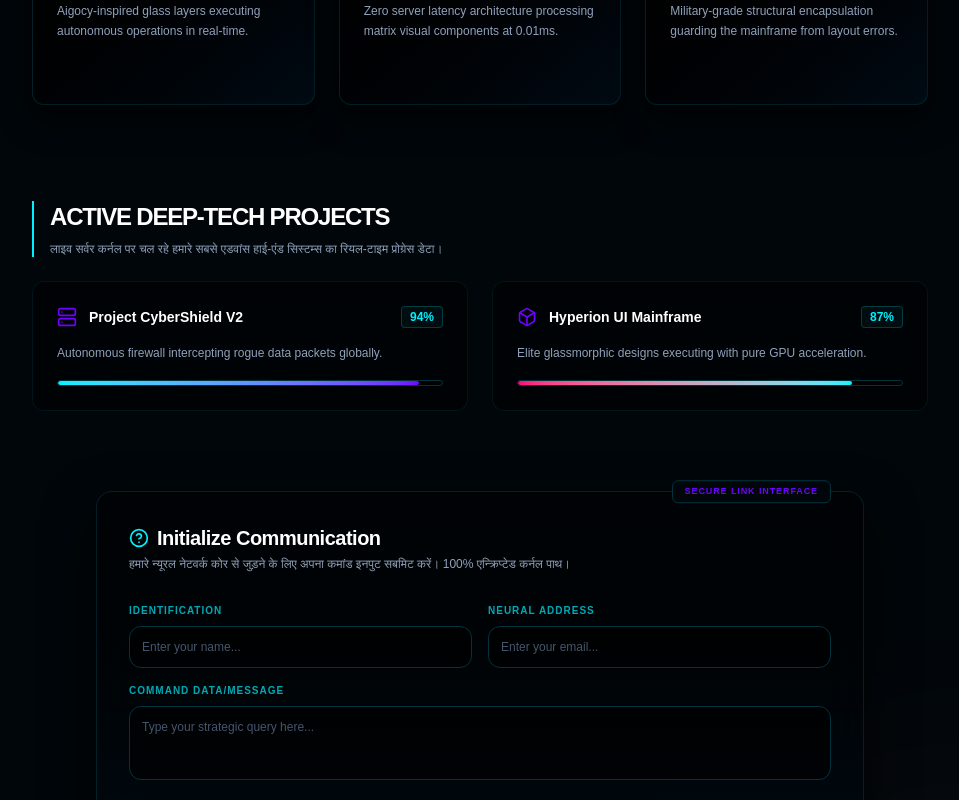
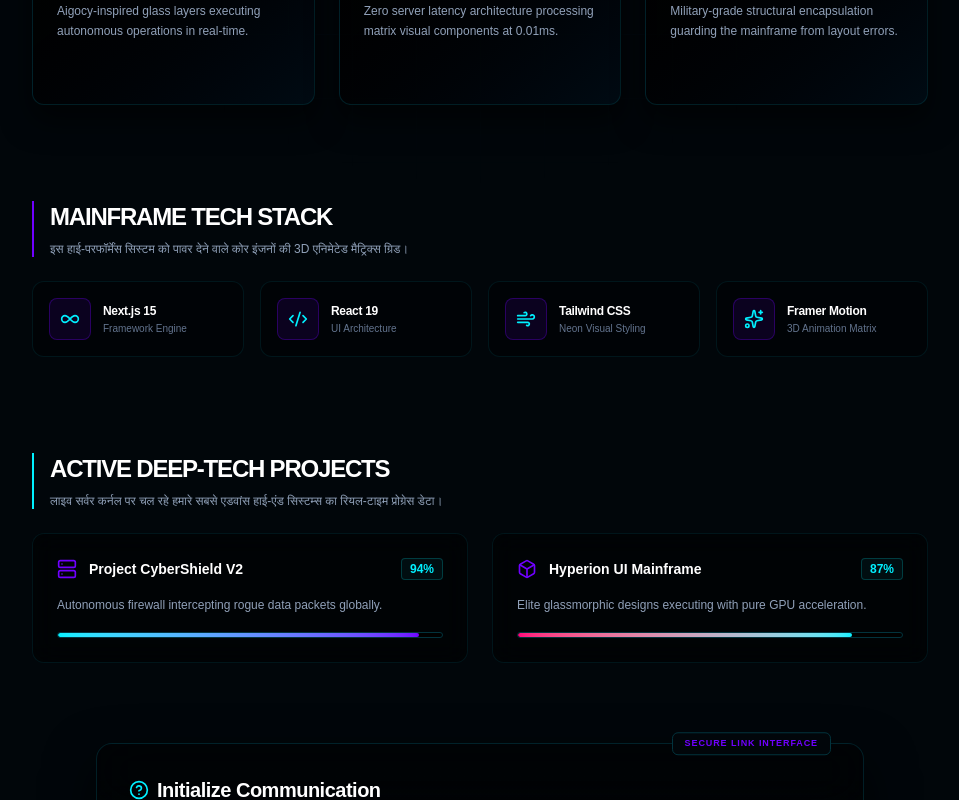
Before and after one commit to Shivendra2468/neurocore-tech, a Next.js app: page / in a window 1280 px wide. Shown: the part 1054-1854 px from the top of the page, without its empty margins (160-1119 px from the left). Built offline with nearby package versions, Linux system fonts and the light colour scheme.

Commit message:
Mainframe 100% Complete - Added 3D Tech Stack Nodes

```diff
--- a/app/page.tsx
+++ b/app/page.tsx
@@ -2,12 +2,11 @@
 
 import React, { useState, useEffect } from 'react';
 import { motion } from 'framer-motion';
-import { Terminal, Shield, Activity, Cpu, ArrowUpRight, Radio, Database, Zap, Layers, Send, HelpCircle, Box, Server } from 'lucide-react';
+import { Terminal, Shield, Activity, Cpu, ArrowUpRight, Radio, Database, Zap, Layers, Send, HelpCircle, Box, Server, Infinity, Code2, Sparkles, Wind } from 'lucide-react';
 
 export default function Home() {
   const [logText, setLogText] = useState('');
 
-  // 🔮 लाइव टर्मिनल लॉग्स जो स्क्रीन पर अपने आप टाइप होंगे
   const logs = [
     'INIT CORE SECURE PROTOCOL...',
     'CONNECTING TO SHIVAM RAJPOOT MAIN PASSWAY...',
@@ -125,7 +124,7 @@
           </motion.p>
         </div>
 
-        {/* 💻 ⚡ 1. SYSTEM CORE LOGS (लाइव टर्मिनल नोड) */}
+        {/* SYSTEM CORE LOGS */}
         <motion.div
           initial={{ opacity: 0, scale: 0.95 }}
           animate={{ opacity: 1, scale: 1 }}
@@ -204,6 +203,46 @@
               </motion.div>
             );
           })}
+        </motion.div>
+
+        {/* ⚡ 3. DYNAMIC TECH STACK NODE (नया 3D स्पिनिंग आइकॉन्स सेक्शन) */}
+        <motion.div
+          initial={{ y: 40, opacity: 0 }}
+          whileInView={{ y: 0, opacity: 1 }}
+          viewport={{ once: true }}
+          transition={{ duration: 0.8 }}
+          className="w-full max-w-4xl text-left pt-12 space-y-6"
+        >
+          <div className="flex flex-col space-y-2 border-l-2 border-[#7000ff] pl-4">
+            <h2 className="text-2xl font-black text-white tracking-tighter uppercase">Mainframe Tech Stack</h2>
+            <p className="text-xs text-slate-400 font-sans">इस हाई-परफॉर्मेंस सिस्टम को पावर देने वाले कोर इंजनों की 3D एनिमेटेड मैट्रिक्स ग्रिड।</p>
+          </div>
+
+          <div className="grid grid-cols-2 md:grid-cols-4 gap-4 w-full">
+            {[
+              { name: "Next.js 15", tech: "Framework Engine", icon: Infinity },
+              { name: "React 19", tech: "UI Architecture", icon: Code2 },
+              { name: "Tailwind CSS", tech: "Neon Visual Styling", icon: Wind },
+              { name: "Framer Motion", tech: "3D Animation Matrix", icon: Sparkles }
+            ].map((stack, idx) => {
+              const StackIcon = stack.icon;
+              return (
+                <div key={idx} className="p-4 border border-[#02333d]/40 bg-black/40 rounded-xl flex items-center gap-3 group cursor-pointer hover:border-[#00f0ff]/50 hover:bg-black/80 transition-all duration-300">
+                  <motion.div
+                    whileHover={{ rotateY: 360, scale: 1.1 }}
+                    transition={{ duration: 0.6, ease: "easeInOut" }}
+                    className="p-2.5 rounded-lg bg-[#7000ff]/10 border border-[#7000ff]/30 text-[#00f0ff] group-hover:border-[#00f0ff]/50 group-hover:bg-[#00f0ff]/10 shrink-0"
+                  >
+                    <StackIcon className="w-5 h-5" />
+                  </motion.div>
+                  <div>
+                    <h5 className="text-white text-xs font-bold tracking-tight group-hover:text-[#00f0ff] transition-colors">{stack.name}</h5>
+                    <p className="text-[10px] text-slate-500 font-sans mt-0.5">{stack.tech}</p>
+                  </div>
+                </div>
+              );
+            })}
+          </div>
         </motion.div>
 
         {/* THE ACTIVE MAINFRAME PROJECTS SHOP */}
@@ -303,7 +342,7 @@
           </form>
         </motion.div>
 
-        {/* लाइव सिस्टम मेट्रिक्स */}
+        {/* लाइव系统 मेट्रिक्स */}
         <motion.div
           initial={{ opacity: 0 }}
           animate={{ opacity: 1 }}
```
